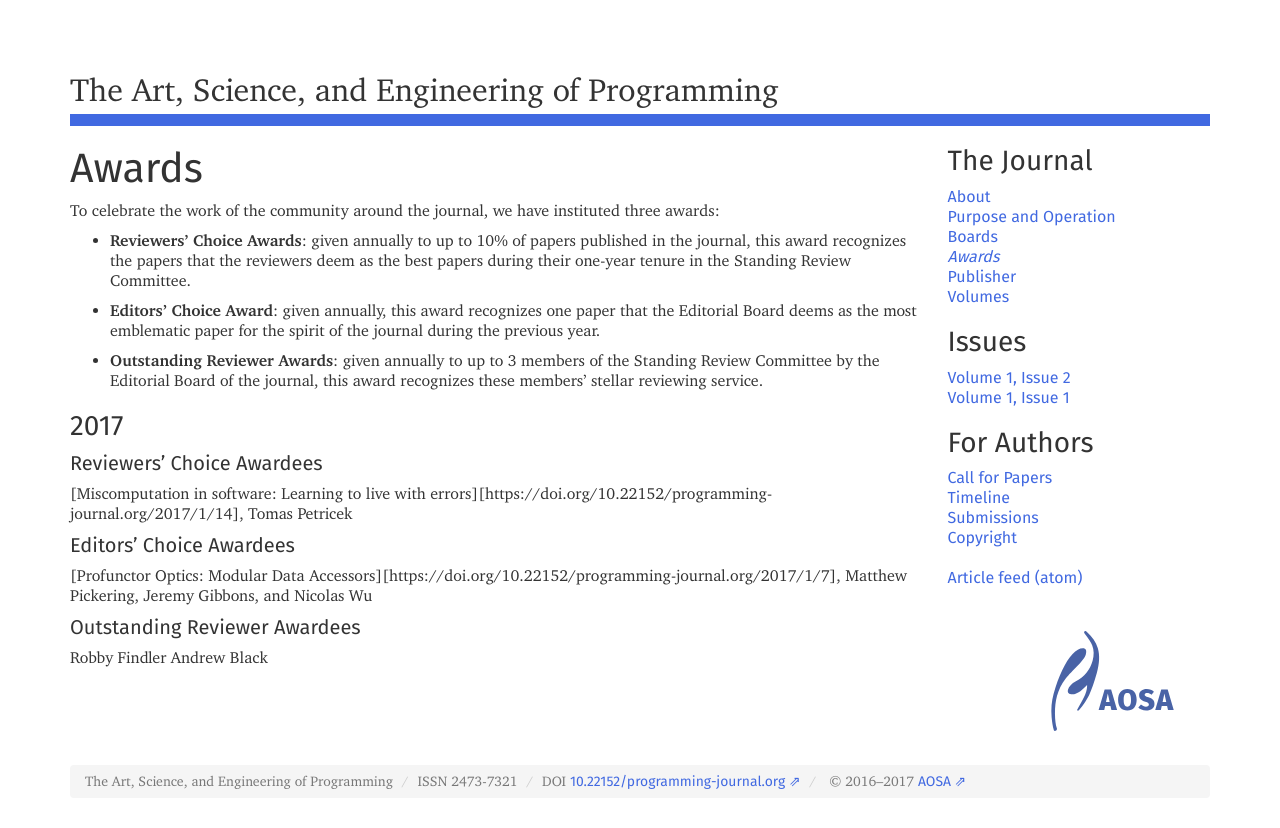
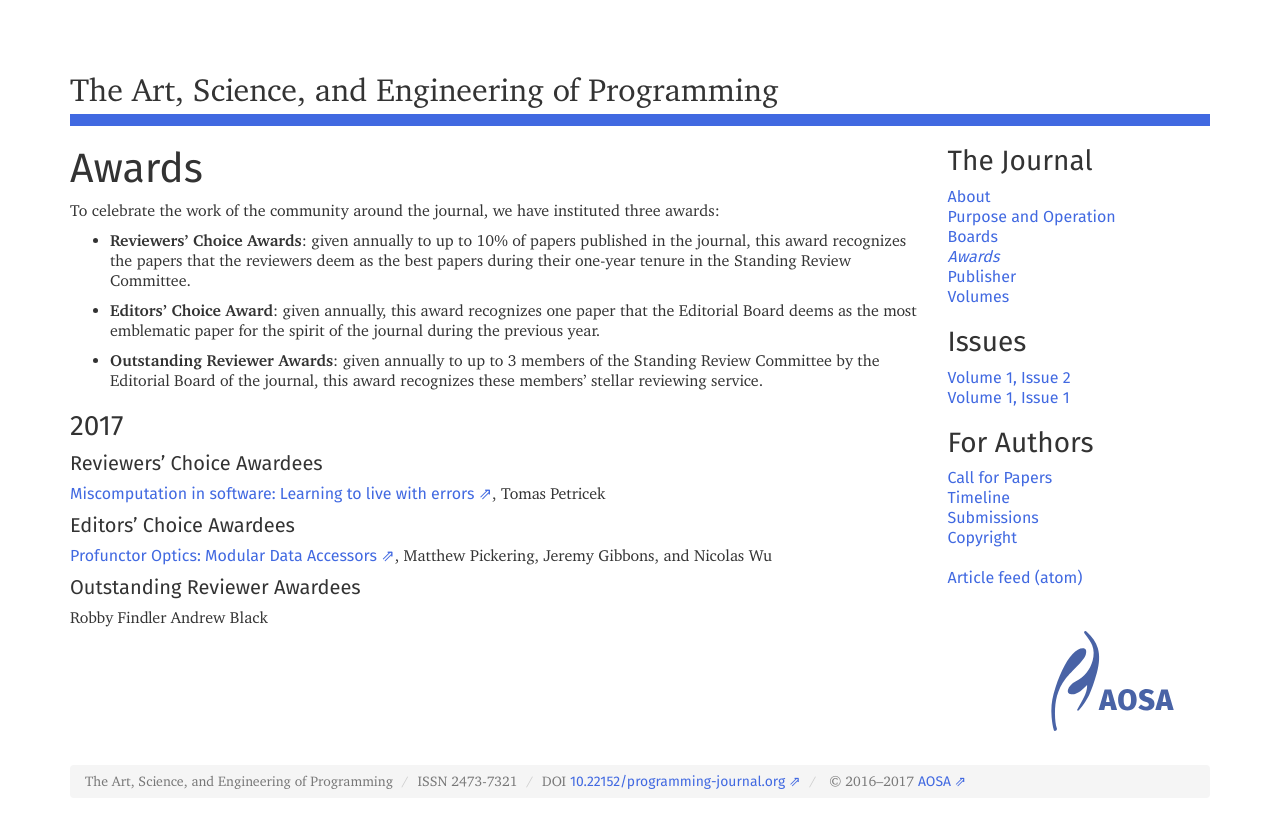
Before and after one commit to programming-journal/programming-journal.github.io, a Jekyll site: the page built from awards/index.markdown, in a window 1280 px wide. Shown: the top 828 px of the page. Built offline with Jekyll 4.4.1, drawn with Linux system fonts in a browser that asks for light colours; nearby versions of some CDN libraries.

Commit message:
Fix parenthesis

```diff
--- a/awards/index.markdown
+++ b/awards/index.markdown
@@ -17,12 +17,12 @@ To celebrate the work of the community around the journal, we have instituted th
 
 #### Reviewers' Choice Awardees
 
-[Miscomputation in software: Learning to live with errors][https://doi.org/10.22152/programming-journal.org/2017/1/14],
+[Miscomputation in software: Learning to live with errors](https://doi.org/10.22152/programming-journal.org/2017/1/14),
 Tomas Petricek
 
 #### Editors' Choice Awardees
 
-[Profunctor Optics: Modular Data Accessors][https://doi.org/10.22152/programming-journal.org/2017/1/7],
+[Profunctor Optics: Modular Data Accessors](https://doi.org/10.22152/programming-journal.org/2017/1/7),
 Matthew Pickering, Jeremy Gibbons, and Nicolas Wu
 
 #### Outstanding Reviewer Awardees
```
